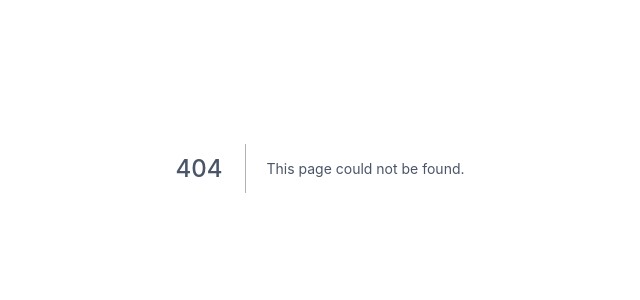
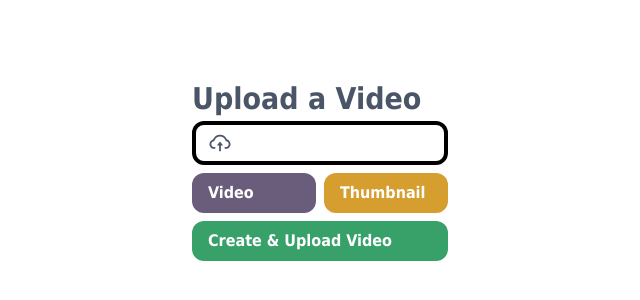
Before and after one commit to CatchupApp/web, a Next.js app: page /upload in a window 1280 px wide. Before the commit this address had no page. Shown: the part 232-532 px from the top of the page, without its empty margins (320-960 px from the left). Built offline with nearby package versions, Linux system fonts and the light colour scheme.

Commit message:
Added pages for dash, videos, and upload

```diff
--- a/components/Button.tsx
+++ b/components/Button.tsx
@@ -1,10 +1,10 @@
 const Button = (props) => {
   const text = props.text ?? "Text";
+  const color = props.color ?? "bg-dark"
 
   return (
-    <div className="relative flex items-center">
     <button
-        className={`bg-dark text-white font-bold py-2 px-4 rounded-lg ${props.className}`}
+      className={`${color} text-white font-bold py-2 px-4 rounded-lg ${props.className}`}
       type={props.type}
       onClick={props.onClick}
     >
@@ -13,17 +13,16 @@ const Button = (props) => {
         {text}
       </div>
     </button>
-    </div>
   );
 };
 
 const TagButton = (props) => {
   const text = props.text ?? "Text";
+  const color = props.color ?? "bg-dark"
 
   return (
-    <div className="relative flex items-center">
     <button
-        className={`bg-dark text-white font-bold py-1 px-5 rounded-full text-sm ${props.className}`}
+      className={`${color} text-white font-bold py-1 px-5 rounded-full text-sm ${props.className}`}
       type={props.type}
       onClick={props.onClick}
     >
@@ -32,7 +31,6 @@ const TagButton = (props) => {
         {text}
       </div>
     </button>
-    </div>
   );
 };
 
--- /dev/null
+++ b/pages/dashboard.tsx
@@ -0,0 +1,26 @@
+import React from 'react';
+import { ClassInfo } from '../models/classinfo';
+import ClassCard from '../components/ClassCard';
+
+interface DashboardProps {
+  classes: Array<ClassInfo>
+}
+
+
+class DashboardPage extends React.Component<DashboardProps> {
+  render() {
+    const classes: Array<ClassInfo> = this.props.classes;
+
+    const classGrid = classes.map((value, index) => {
+      return <div className="p-4"><ClassCard classInfo={value}/ ></div>
+    })
+
+    return (
+      <div className="flex flex-wrap m-auto">
+        {classGrid}
+      </div>
+    );
+  }
+}
+
+export default DashboardPage;
--- /dev/null
+++ b/pages/upload.tsx
@@ -0,0 +1,26 @@
+import * as React from 'react';
+import TextField from '../components/TextField';
+import { AiOutlineCloudUpload } from 'react-icons/ai';
+import { Button } from '../components/Button';
+
+class UploadPage extends React.Component {
+  render() {
+    return (
+      <div className="flex fixed items-center w-screen h-screen">
+        <div className="block w-64 m-auto">
+          <div className="text-3xl font-extrabold">
+            Upload a Video
+          </div>
+          <TextField hint="Video Name" icon={AiOutlineCloudUpload}/>
+          <div className="flex flex-row w-full">
+            <Button text="Video" className="flex-1 w-full my-2 mr-1" />
+            <Button text="Thumbnail" className="flex-1 w-full my-2 ml-1" color="bg-yellow-600"/>
+          </div>
+          <Button text="Create &amp; Upload Video" className="flex-1 w-full" color="bg-green-600"/>
+        </div>
+      </div>
+    )
+  }
+}
+
+export default UploadPage
--- /dev/null
+++ b/pages/videos.tsx
@@ -0,0 +1,26 @@
+import React from 'react';
+import { Lecture } from '../models/classinfo';
+import ThumbnailImage from '../components/ThumbnailImage';
+
+interface VideoProps {
+  lectures: Array<Lecture>
+}
+
+
+class VideoPage extends React.Component<VideoProps> {
+  render() {
+    const lectures: Array<Lecture> = this.props.lectures;
+
+    const lectureGrid = lectures.map((value, index) => {
+      return <div className="p-4"><ThumbnailImage lecture={value}/ ></div>
+    })
+
+    return (
+      <div className="flex flex-wrap m-auto">
+        {lectureGrid}
+      </div>
+    );
+  }
+}
+
+export default VideoPage;
```
Lines whose indentation alone changed are shown as unchanged.
